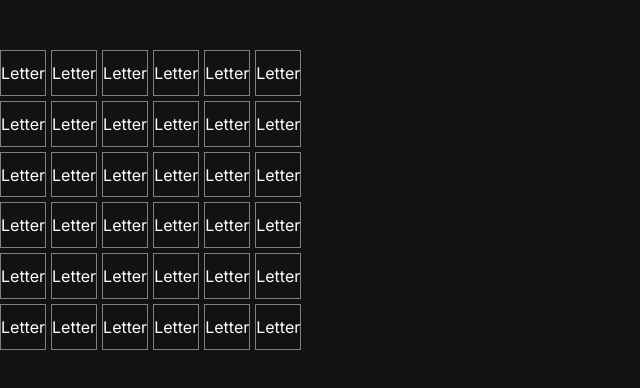
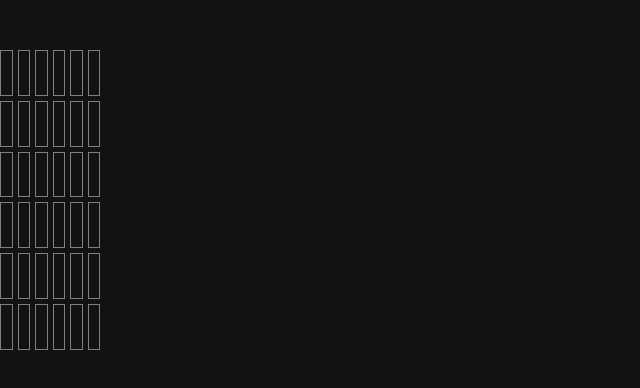
Before and after one commit to Nwakaego-Ego/wordle, a Next.js app: page / in a window 1280 px wide. Shown: the top 388 px of the page, without its empty margins (0-640 px from the left). Built offline with nearby package versions, Linux system fonts and the light colour scheme.

Commit message:
I added usecontect

```diff
--- a/src/app/Component/Board/board.jsx
+++ b/src/app/Component/Board/board.jsx
@@ -1,12 +1,10 @@
 "use client";
-import React, { useState } from "react";
+import React from "react";
 // import DefaultBoard from "../DefaultBoard/DefaultBoard";
 import Letter from "../Letter/letter";
 import "./board.css";
 
 const Board = () => {
-  //   const [defaultboard, setDefaultBoard] = useState(DefaultBoard);
-
   const numRows = 6;
   const numColumns = 6;
 
@@ -20,8 +18,8 @@ const Board = () => {
             <Letter
               //   eachrows={row}
               //   sixrows={column}
-              attemptVal={0}
-              letterPosition={0}
+              attemptVal={row}
+              letterPosition={column}
             />
           </span>
         );
--- a/src/app/Component/DefaultBoard/DefaultBoard.jsx
+++ b/src/app/Component/DefaultBoard/DefaultBoard.jsx
@@ -1,8 +1,8 @@
 export const defaultboard = [
   ["", "", "", "", ""],
   ["", "", "", "", ""],
-  ["", "", "", "", ""],
-  ["", "", "", "", ""],
+  ["", "", "E", "G", "O"],
+  ["", "E", "G", "O", ""],
   ["", "", "", "", ""],
   ["", "", "", "", ""],
 ];
--- a/src/app/Component/Letter/letter.jsx
+++ b/src/app/Component/Letter/letter.jsx
@@ -1,10 +1,35 @@
+"use client";
+
+// import React, { useContext } from "react";
+// import "./letter.css";
+// import { AlphaContent } from "../../page";
+
+// const Letter = ({ attemptVal, letterPosition }) => {
+//   const { board } = useContext(AlphaContent);
+//   const letter = board[attemptVal][letterPosition];
+//   return (
+//     <>
+//       <div className="letter-row">{letter}</div>
+//     </>
+//   );
+// };
+// export default Letter;
+
+import React, { useContext } from "react";
+import { AlphaContent } from "../../page"; // Adjust the import path based on your project structure
 import "./letter.css";
 
-const Letter = () => {
-  return (
-    <>
-      <div className="letter-row">Letter</div>
-    </>
-  );
+const Letter = ({ attemptVal, letterPosition }) => {
+  const { board } = useContext(AlphaContent);
+
+  // Check if board and board[attemptVal] are defined
+  if (!board || !board[attemptVal]) {
+    return null; // Or handle the case where data is not available
+  }
+
+  const letter = board[attemptVal][letterPosition];
+
+  return <div className="letter-row">{letter}</div>;
 };
+
 export default Letter;
--- a/src/app/page.js
+++ b/src/app/page.js
@@ -1,11 +1,19 @@
+"use client";
+import { useState, createContext } from "react";
 import Board from "../app/Component/Board/board";
 import Keybaord from "../app/Component/Keyboard/keyboard";
+import defaultBoard from "../app/Component/DefaultBoard/DefaultBoard";
+
+export const AlphaContent = createContext();
 
 export default function Home() {
+  const [board, setBoard] = useState(defaultBoard);
   return (
     <main className="">
-      <Board />
-      <Keybaord />
+      <AlphaContent.Provider value={{ board, setBoard }}>
+        <Board />
+        <Keybaord />
+      </AlphaContent.Provider>
     </main>
   );
 }
```
